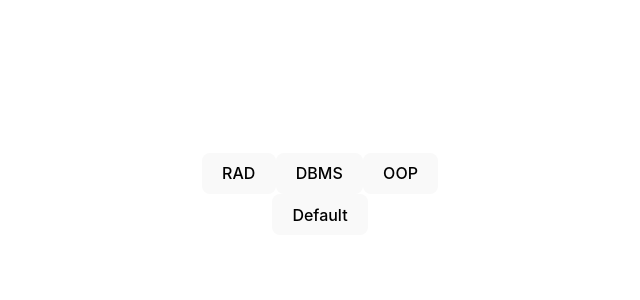
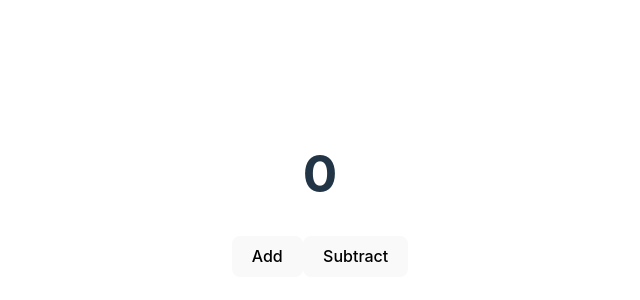
Before and after one commit to sandundil2002/React_In_Typescript, a React (Vite) app: page / in a window 1280 px wide. Shown: the part 206-506 px from the top of the page, without its empty margins (320-960 px from the left). Built offline with nearby package versions, Linux system fonts and the light colour scheme.

Commit message:
count exercise done.

```diff
--- a/src/App.tsx
+++ b/src/App.tsx
@@ -1,49 +1,17 @@
+import { useState } from "react";
 import './App.css'
-import ButtonComponent from "./assets/component/ButtonComponent.tsx";
-import {useState} from "react";
+import {ButtonComponent} from "./assets/component/ButtonComponent.tsx";
 
 function App() {
+    const [count, setCount] = useState(0);
 
-    const [content, setContent] = useState("Default")
-
-    const handleClick = (name: string) => {
-        let desc;
-        subjects.map((subject) => {
-            if(subject.name === name) {
-                desc = subject.desc
-            }
-        })
-        setContent(name)
-        alert(desc)
-    }
-
-    const subjects = [
-        {
-            name: "RAD",
-            desc: "Rapid Application Development"
-        },
-        {
-            name: "DBMS",
-            desc: "Database Management System"
-        },
-        {
-            name: "OOP",
-            desc: "Object Oriented Programming"
-        }
-    ]
-
-  return (
-    <>
-        {
-            subjects.map((subject) => (
-                <ButtonComponent myClick = {handleClick} >{subject.name}</ButtonComponent>
-            ))
-        }
-
-        <br/>
-        <button>{content}</button>
-    </>
-  )
+    return (
+        <div className="App">
+            <h1>{count}</h1>
+            <ButtonComponent count={count} myClick={setCount}>Add</ButtonComponent>
+            <ButtonComponent count={count} myClick={setCount}>Subtract</ButtonComponent>
+        </div>
+    )
 }
 
 export default App;
--- a/src/assets/component/ButtonComponent.tsx
+++ b/src/assets/component/ButtonComponent.tsx
@@ -1,11 +1,17 @@
-import {ReactNode} from "react";
+export function ButtonComponent(props) {
+    const handleClick = () => {
+        let newValue = props.count;
 
-export default function ButtonComponent(props: {children: ReactNode, myClick: any}) {
+        if (props.children === 'Add') {
+            newValue = newValue + 1;
+        } else {
+            newValue = newValue - 1;
+        }
+
+        props.myClick(newValue);
+    }
 
     return (
-        <>
-            <button onClick={() => {props.myClick(props.children)}}>{props.children}</button>
-        </>
+        <button onClick={handleClick}>{props.children}</button>
     )
-
 }
```
